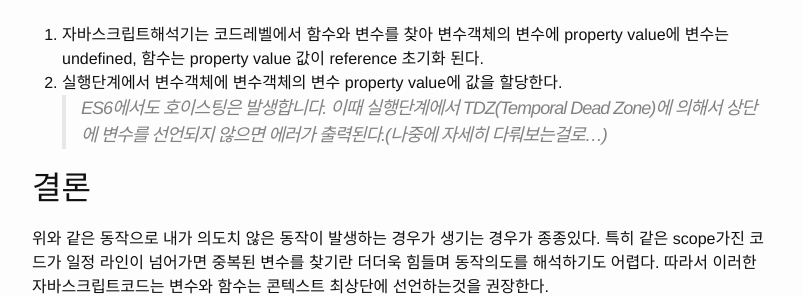
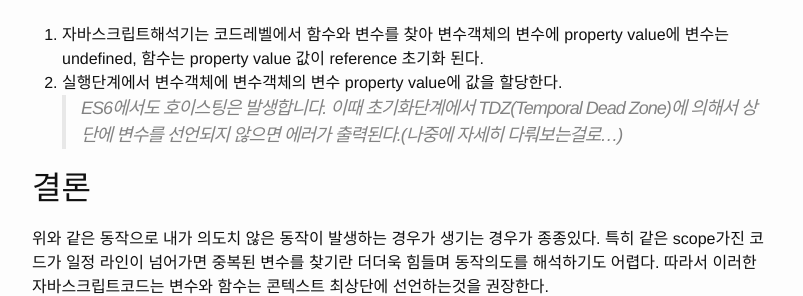
Before and after one commit to sihyunjung/sihyunjung.github.io, a Jekyll site: the page built from _posts/2019-06-02-What is Hoisting???.markdown, in a window 1280 px wide and 900 px high, scrolled down 1672 px. Shown: the part 363-659 px from the top of the window, without its empty margins (238-1041 px from the left). Built offline with Jekyll 4.4.1, drawn with Linux system fonts in a browser that asks for light colours.

Commit message:
깨짐수정

```diff
--- a/_posts/2019-06-02-What is Hoisting???.markdown
+++ b/_posts/2019-06-02-What is Hoisting???.markdown
@@ -80,7 +80,7 @@ console.log(frontText + getName() + backText);
 ## 정리
 1. 자바스크립트해석기는 코드레벨에서 함수와 변수를 찾아 변수객체의 변수에 property value에 변수는 undefined, 함수는 property value 값이 reference 초기화 된다.
 2. 실행단계에서 변수객체에 변수객체의 변수 property value에 값을 할당한다.
-> ES6에서도 호이스팅은 발생합니다. 이때 실행단계에서 TDZ(Temporal Dead Zone)에 의해서 상단에 변수를 선언되지 않으면 에러가 출력된다.(나중에 자세히 다뤄보는걸로...)
+> ES6에서도 호이스팅은 발생합니다. 이때 초기화단계에서 TDZ(Temporal Dead Zone)에 의해서 상단에 변수를 선언되지 않으면 에러가 출력된다.(나중에 자세히 다뤄보는걸로...)
 
 
 ## 결론
```
